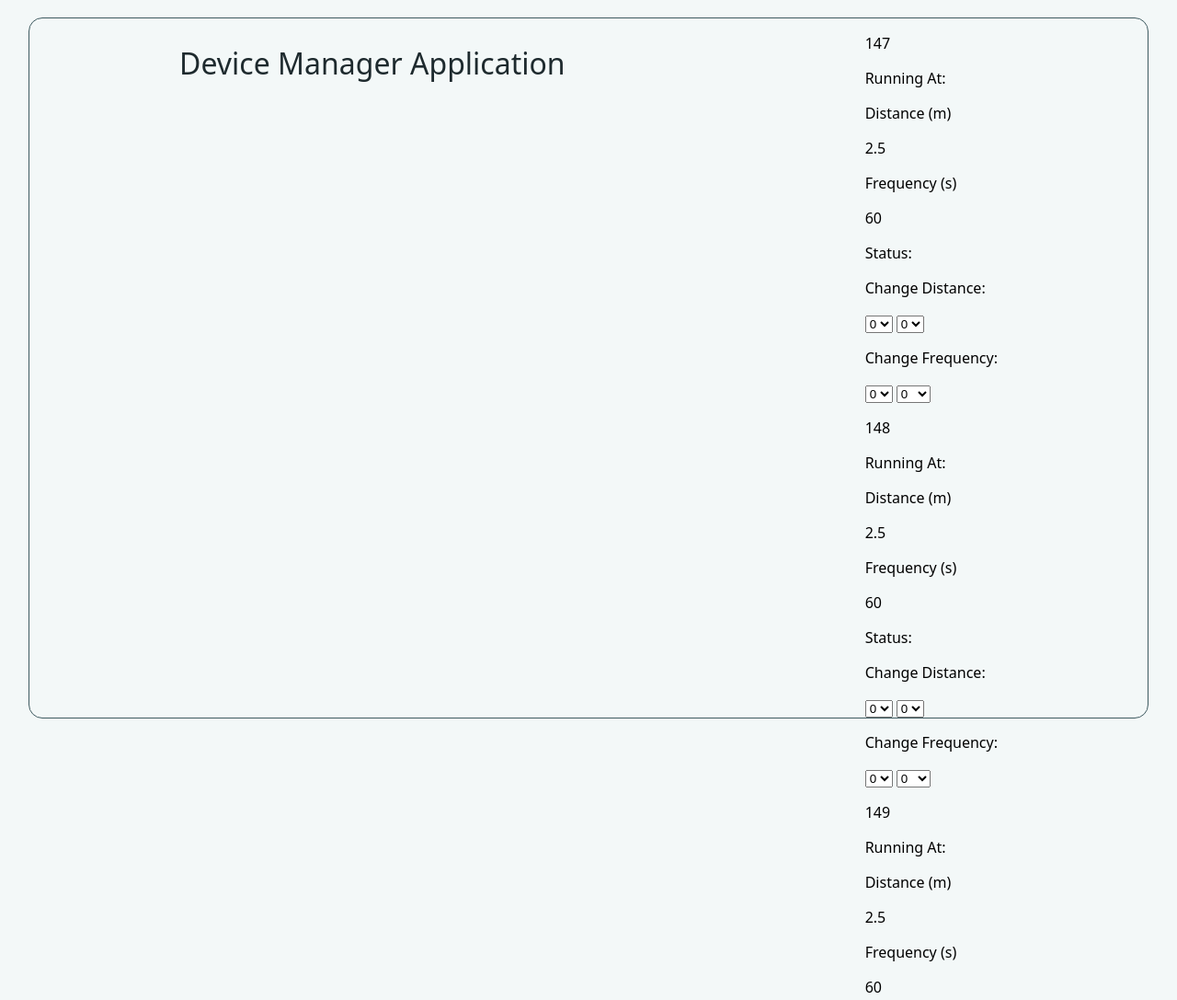
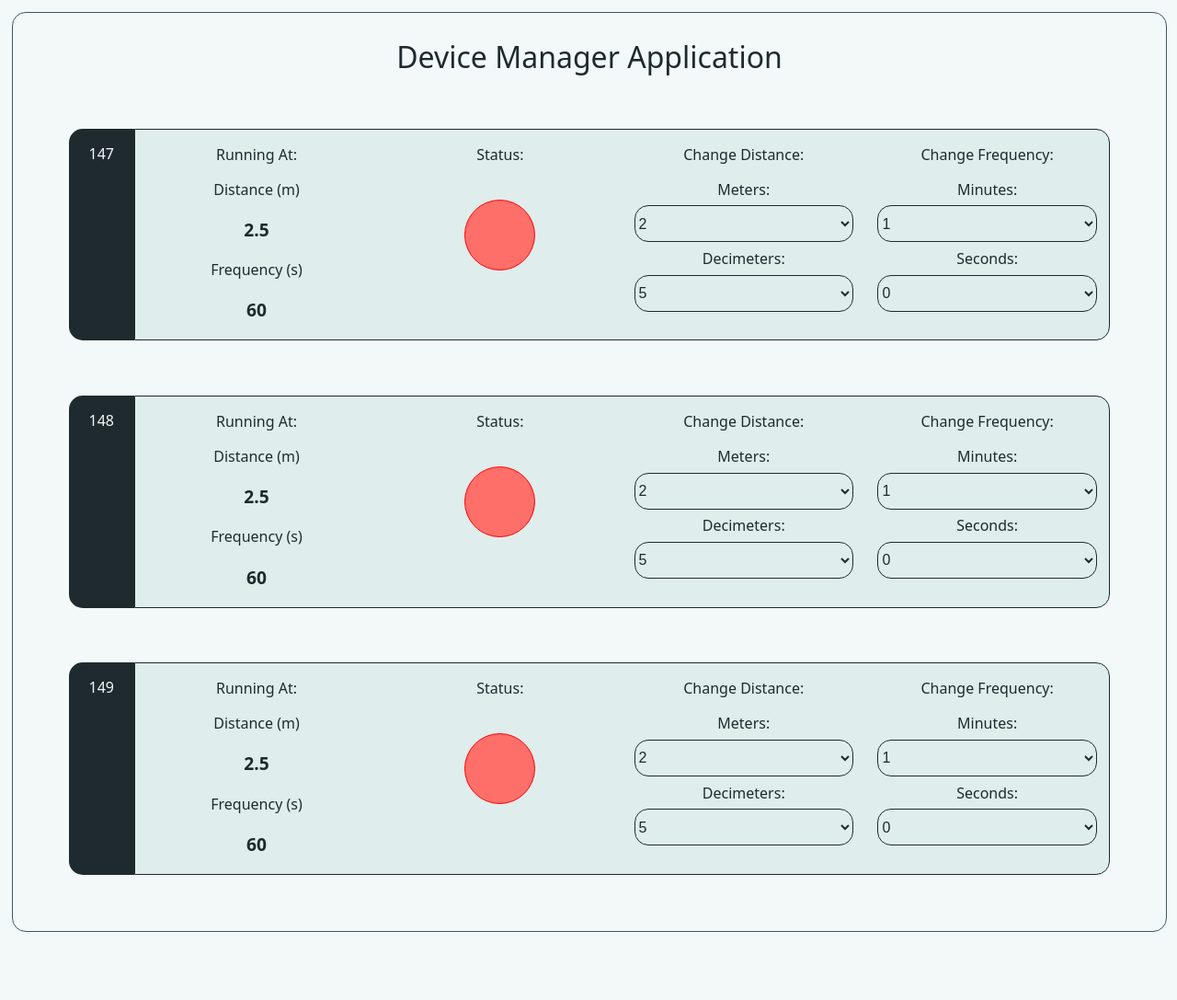
Before and after one commit to DevGiovanniLC/IC-Trabajo-final, a plain HTML site: page webapp/index.html in a window 1280 px wide. Shown: the top 1087 px of the page at 92% size. After the commit the page ends 1026 px from the top, so only its background shows below. Drawn offline with nearby package versions, Linux system fonts and the light colour scheme; no server answers.

Commit message:
webapp ready for testing

```diff
--- a/webapp/style.css
+++ b/webapp/style.css
@@ -2,17 +2,13 @@ body {
     background-color: #f3f8f8;
     font-family: system-ui, -apple-system, BlinkMacSystemFont, Roboto, Oxygen, Ubuntu, Cantarell;
     margin: 0;
-    padding: 0;
-    width: 100vw;
-    height: 100vh;
-    display: flex;
-    justify-content: center;
-    align-items: center;
+    padding: 1%;
+    box-sizing: border-box;
 }
 
 #main-window {
-    width: 95%;
-    height: 95%;
+    width: 100%;
+    min-height: 100vh;
     border-radius: 15px;
     border: 1px solid #3e5a60;
     display: flex;
@@ -24,4 +20,117 @@ body {
     color: #1e2a2e;
     font-size: 2em;
     font-weight: lighter;
+    flex: 1;
 }
+
+#device-list {
+    width: 95%;
+    flex: 3;
+    margin-bottom: 2.5%;
+    display: flex;
+    flex-flow: column nowrap;
+}
+
+.device {
+    flex: 1;
+    display: flex;
+    flex-flow: row nowrap;
+    justify-content: center;
+    width: 100%;
+}
+
+.device-address {
+    margin: 2.5% 0 2.5% 2.5%;
+    padding: auto;
+    flex: 1;
+    background-color: #1e2a2e;
+    border-radius: 15px 0 0 15px;
+    color: #f3f8f8;
+    text-align: center;
+}
+
+.device-information {
+    display: flex;
+    flex-flow: row wrap;
+    justify-content: space-between;
+    margin: 2.5% 2.5% 2.5% 0;
+    padding: auto;
+    flex: 15;
+    border: 1px solid #1e2a2e;
+    background-color: #e0eded;
+    border-radius: 0 15px 15px 0;
+}
+
+
+.device-information div {
+    flex: 1;
+    text-align: center;
+    color: #1e2a2e;
+}
+
+.device-current-distance p:first-child {
+    font-weight: lighter;
+}
+
+.device-current-distance p:last-child {
+    font-size: larger;
+    font-weight: bold;
+}
+
+.device-current-frequency p:first-child {
+    font-weight: lighter;
+}
+
+.device-current-frequency p:last-child {
+    font-size: larger;
+    font-weight: bold;
+}
+
+.device-distance-update, .device-frequency-update {
+    display: flex;
+    flex-flow: column nowrap;
+    align-items: center;
+}
+
+.device-status {
+    position: relative;
+}
+
+.device-status div {
+    border-radius: 100%;
+    height: 75px;
+    width: 75px;
+    position: absolute;
+    top: 0;
+    left: 0;
+    bottom: 0;
+    right: 0;
+    margin: auto;
+}
+
+.device-status-off {
+    border: 1px solid red;
+    background-color: #ff6f69;
+}
+
+.device-status-on {
+    border: 1px solid green;
+    background-color: #96ceb4;
+}
+
+label {
+    font-weight: lighter;
+}
+
+select {
+    width: 90%;
+    height: 2.5rem;
+    border-radius: 15px;
+    border: 1px solid #1e2a2e;
+    background-color: #e0eded;
+    color: #1e2a2e;
+    margin: 2.5% 0;
+    padding: auto;
+    font-size: medium;
+    font-weight: normal;
+}
--- a/webapp/utils/devicesHandler.js
+++ b/webapp/utils/devicesHandler.js
@@ -5,7 +5,7 @@ const webSocket = io("http://localhost:3000")
 const devices = [
     new Device(147, false, {meters: 2, decimeters: 5}, {minutes: 1, seconds: 0}),
     new Device(148, false, {meters: 2, decimeters: 5}, {minutes: 1, seconds: 0}),
-    new Device(149, false, {meters: 2, decimeters: 5}, {minutes: 1, seconds: 0}),
+    new Device(149, false, {meters: 2, decimeters: 5}, {minutes: 1, seconds: 0})
 ]
 
 let checkInDevices = (address) => {
@@ -53,23 +53,25 @@ let buildDeviceUi = (device) => {
         </div>
         <div class = "device-distance-update">
             <p> Change Distance: </p>
+            <label for = "device-distance-meters-select"> Meters: </label>
             <select class = "device-distance-meters-select">
                 <option value = "0"> 0 </option>
                 <option value = "1"> 1 </option>
-                <option value = "2"> 2 </option>
+                <option value = "2" selected = "true"> 2 </option>
                 <option value = "3"> 3 </option>
                 <option value = "4"> 4 </option>
                 <option value = "5"> 5 </option>
                 <option value = "6"> 6 </option>
                 <option value = "7"> 7 </option>
             </select>
+            <label for = "device-distance-decimeters-select"> Decimeters: </label>
             <select class = "device-distance-decimeters-select">
                 <option value = "0"> 0 </option>
                 <option value = "1"> 1 </option>
                 <option value = "2"> 2 </option>
                 <option value = "3"> 3 </option>
                 <option value = "4"> 4 </option>
-                <option value = "5"> 5 </option>
+                <option value = "5" selected = "true"> 5 </option>
                 <option value = "6"> 6 </option>
                 <option value = "7"> 7 </option>
                 <option value = "8"> 8 </option>
@@ -78,9 +80,10 @@ let buildDeviceUi = (device) => {
         </div>
         <div class = "device-frequency-update">
             <p> Change Frequency: </p>
+            <label for = "device-frequency-minutes-select"> Minutes: </label>
             <select class = "device-frequency-minutes-select">
                 <option value = "0"> 0 </option>
-                <option value = "1"> 1 </option>
+                <option value = "1" selected = "true"> 1 </option>
                 <option value = "2"> 2 </option>
                 <option value = "3"> 3 </option>
                 <option value = "4"> 4 </option>
@@ -89,6 +92,7 @@ let buildDeviceUi = (device) => {
                 <option value = "7"> 7 </option>
                 <option value = "8"> 8 </option>
             </select>
+            <label for = "device-frequency-seconds-select"> Seconds: </label>
             <select class = "device-frequency-seconds-select">
                 <option value = "0"> 0 </option>
                 <option value = "10"> 10 </option>
```
